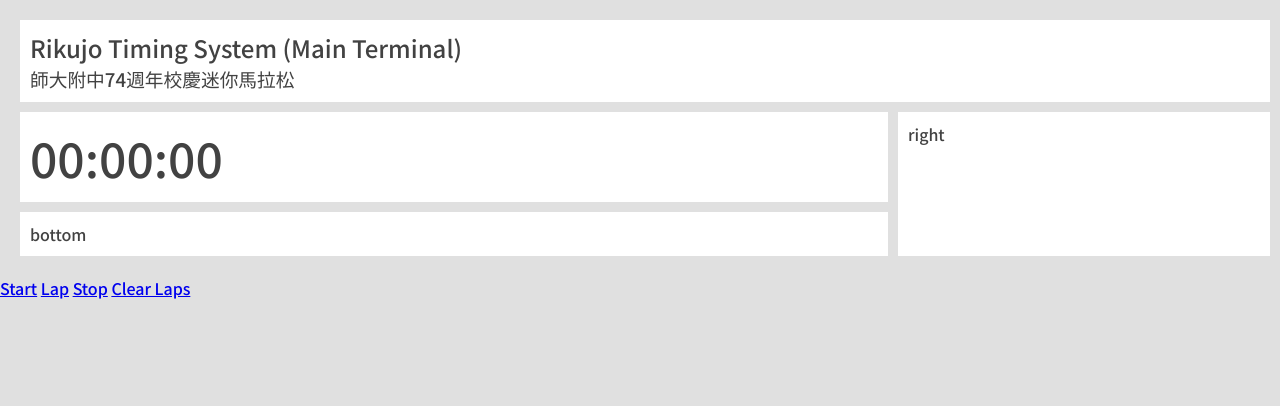
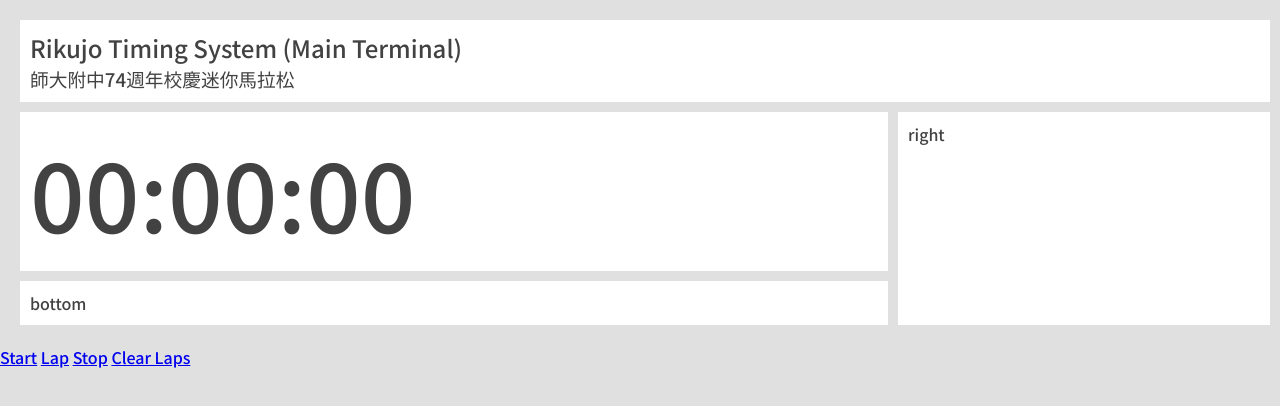
Before and after one commit to ryanxuan930/timing, a plain HTML site: page timer.html in a window 1280 px wide. Drawn offline with nearby package versions, Linux system fonts and the light colour scheme.

Commit message:
Update timer.html

```diff
--- a/timer.html
+++ b/timer.html
@@ -32,7 +32,7 @@
         grid-row: 2/4;
     }
     .stopwatch{
-        font-size: 48px;
+        font-size: 96px;
     }
 </style>
 <title>Rikujo Timing System</title>
```
